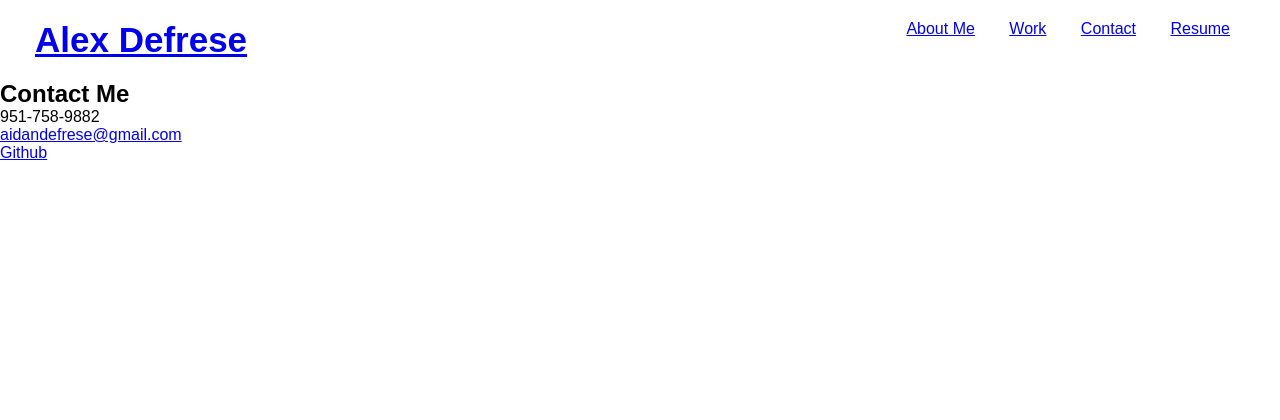
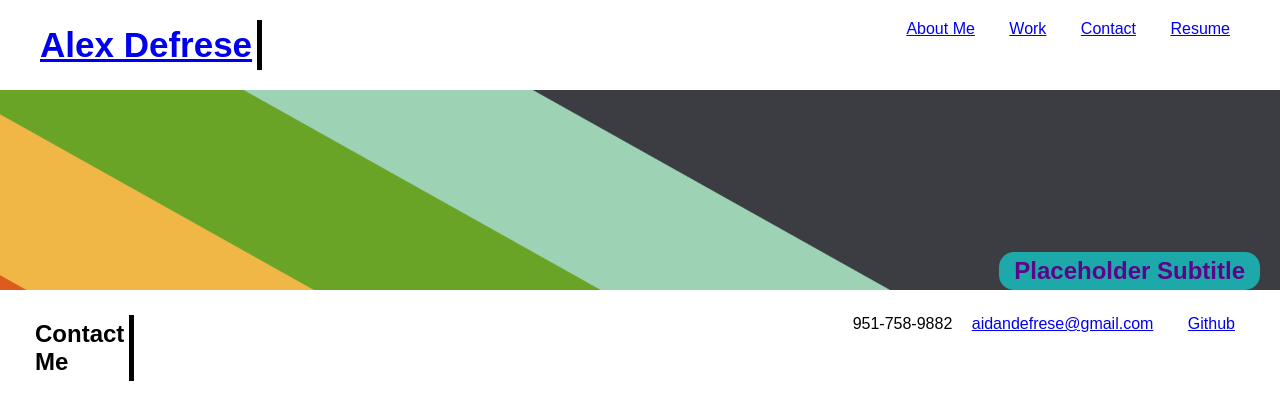
Before and after one commit to AlexDefrese/Defrese-Alex-Portfolio, a plain HTML site: page index.html in a window 1280 px wide. Drawn offline with Linux system fonts and the light colour scheme.

Commit message:
added hero

```diff
--- a/assets/style.css
+++ b/assets/style.css
@@ -1,3 +1,11 @@
+:root {
+    --primary-color: #d8d8d8
+    --secondary-color: #1e1e1e
+
+}
+
+
+
 * {
     margin: 0;
     padding: 0;
@@ -7,6 +15,7 @@
 
 body {
     font-family: Arial, Helvetica, sans-serif;
+    background-color: var(--primary-color);
 }
 
 /* header styling */
@@ -15,12 +24,17 @@ header {
     flex-wrap: wrap;
     justify-content: space-between;
     padding: 20px 35px;
+
 }
 
 header h1 {
     font-weight: bold;
     font-size: 35px;
     margin: 0;
+    border-style: solid;
+    border-width: 0 5px 0 0;
+    border-color: var(--secondary-color);
+    padding: 5px;
 }
 
 header nav ul li {
@@ -40,3 +54,61 @@ header nav ul li a {
     font-weight: lighter;
     font-size: 1.55 vw;
 }
+
+/* hero styling */
+.hero {
+    background-image: url(../assets/hero-image3.png);
+    background-size: cover;
+    display: flex;
+    flex-wrap: wrap;
+    justify-content: right;
+    align-items: flex-end;
+    width: auto;
+    height: 200px;
+}
+
+.hero-subtitle {
+    padding: 5px 15px;
+    margin: 0 20px 0 0;
+    background-color: rgb(29, 169, 169);
+    border-radius: 15px;
+    font-family: Arial, Helvetica, sans-serif;
+    color: rgb(92, 5, 139);
+}
+
+/* footer styling */
+
+footer {
+    display: flex;
+    flex-wrap:wrap;
+    justify-content: space-between;
+    padding: 25px 30px;
+}
+
+footer nav ul li {
+    display: flex;
+    flex-wrap: wrap;
+    justify-content: space-between;
+    align-items: center;
+    list-style: none;
+    display: inline;
+}
+
+footer nav ul li a {
+    padding: 10px 15px;
+    font-weight: lighter;
+    font-size: 1.55 vw
+}
+
+.footer-contact {
+    display: flex;
+    flex-wrap: wrap;
+    border-style: solid;
+    border-width: 0px 5px 0px 0px;
+    border-color: var(--secondary-color);
+    padding: 5px;
+}
+
+.footer-contact {
+    display: block;
+}
--- a/index.html
+++ b/index.html
@@ -30,18 +30,24 @@
                 </ul>
             </nav>
         </header>
-    </body>
-
+       <!-- hero section -->
+       <section class="hero">
+            <div class="hero-subtitle">
+                <h2>Placeholder Subtitle</h2>
+             </div>
+       </section>
         <!-- footer -->
         <footer class="contact">
-    <h2>Contact Me</h2>
+            <div class="footer-contact">
+                <h2>Contact</h2>
+                <h2>Me</h2>
+            </div>
             <nav>
                 <ul>
                     <li>951-758-9882</li>
                     <li><a href="mailto:aidandefrese@gmail.com">aidandefrese@gmail.com</a></li>
                     <li><a href="https://github.com/AlexDefrese">Github</a></li>
-
                 </ul>
             </nav>
-
         </footer>
+    </body>
```
Also changed, not shown: assets/hero-image.jpeg (added), assets/hero-image2.png (added), assets/hero-image3.png (added). Lines whose indentation alone changed are shown as unchanged.
